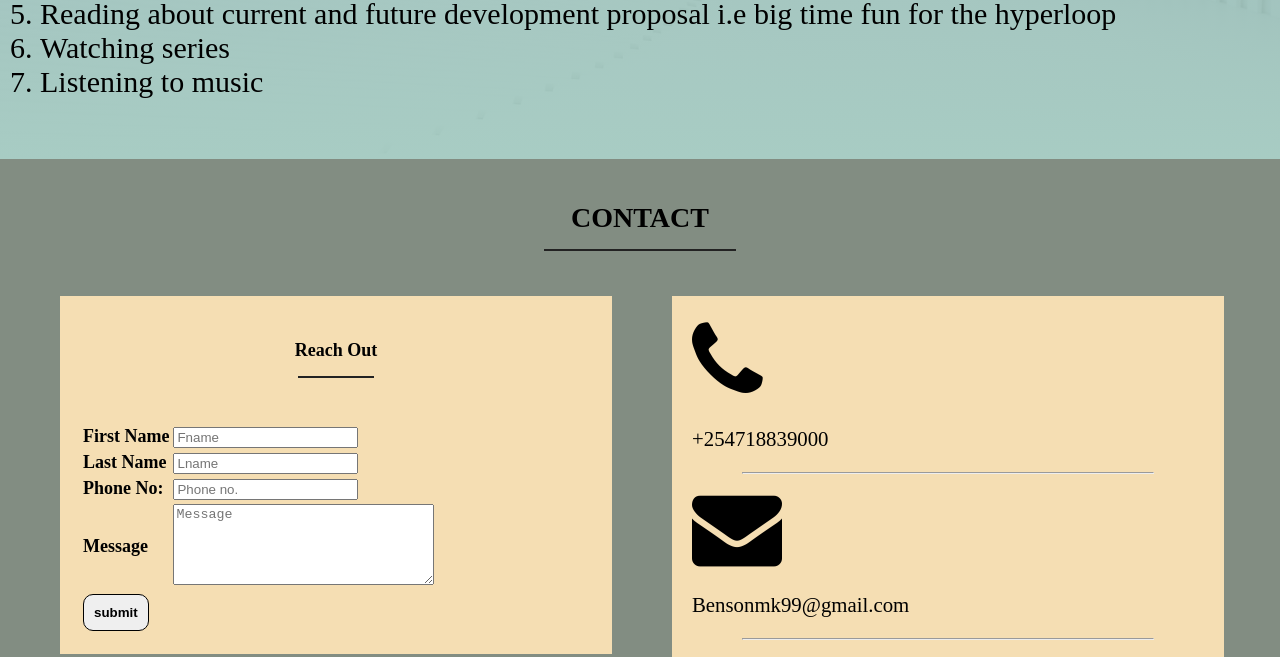
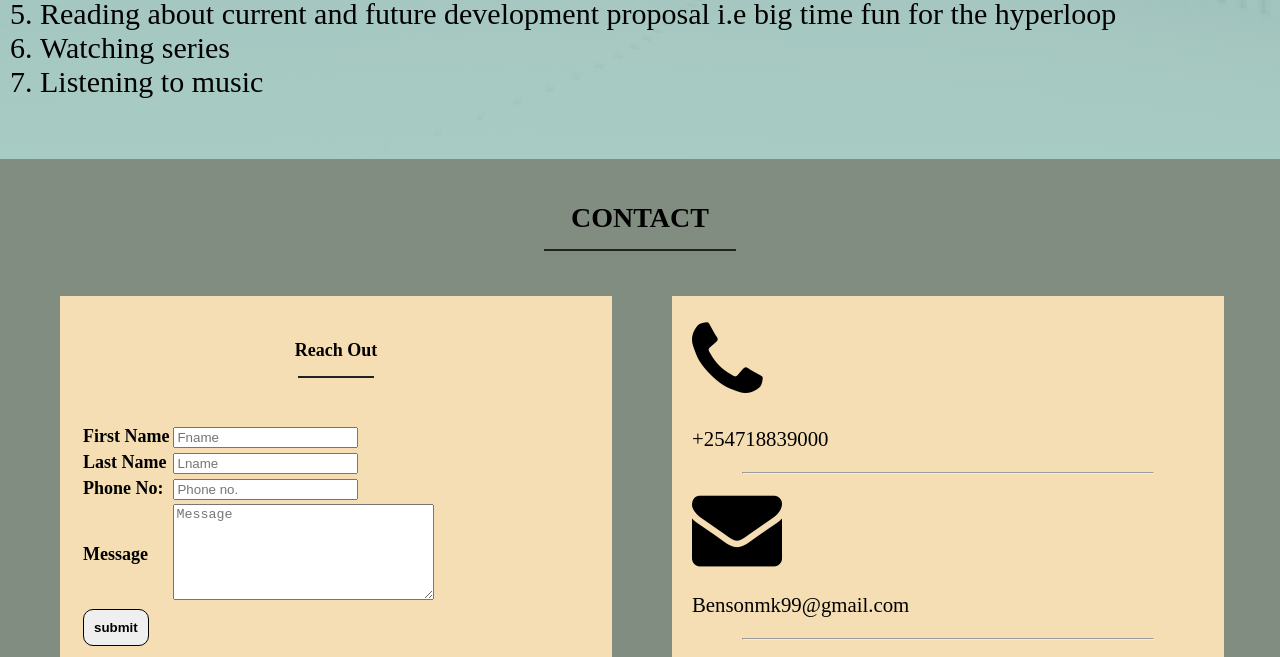
Before and after one commit to Kabu1/myportfolio, a plain HTML site: page index.html in a window 1280 px wide. Shown: the part 2747-3404 px from the top of the page. Drawn offline with Linux system fonts and the light colour scheme.

Commit message:
edit footer

```diff
--- a/index.html
+++ b/index.html
@@ -129,7 +129,7 @@
                 </tr>
                 <tr>
                     <td>Message</td>
-                    <td> <textarea name="" id="" cols="30" rows="5" placeholder="Message"></textarea> </td>
+                    <td> <textarea name="" id="" cols="30" rows="6" placeholder="Message"></textarea> </td>
                 </tr>
                 <tr>
                     <td><input type="submit" class="submit" value="submit"></td>
@@ -156,8 +156,8 @@
 <!--Footer section-->
 <section id="footer">
     <div class="social-icons">
-        <hr class="foot">
         <div class="social">
+            <hr class="foot">
             <a href="https://github.com/Kabu1"> <i class="fa fa-github fa-3x" aria-hidden="true"></i></a>
             <a href="https://www.linkedin.com/"> <i class="fa fa-linkedin fa-3x" aria-hidden="true"></i></a>
             <a href="https://www.instagram.com/"> <i class="fa fa-instagram fa-3x" aria-hidden="true"></i></a>
```
